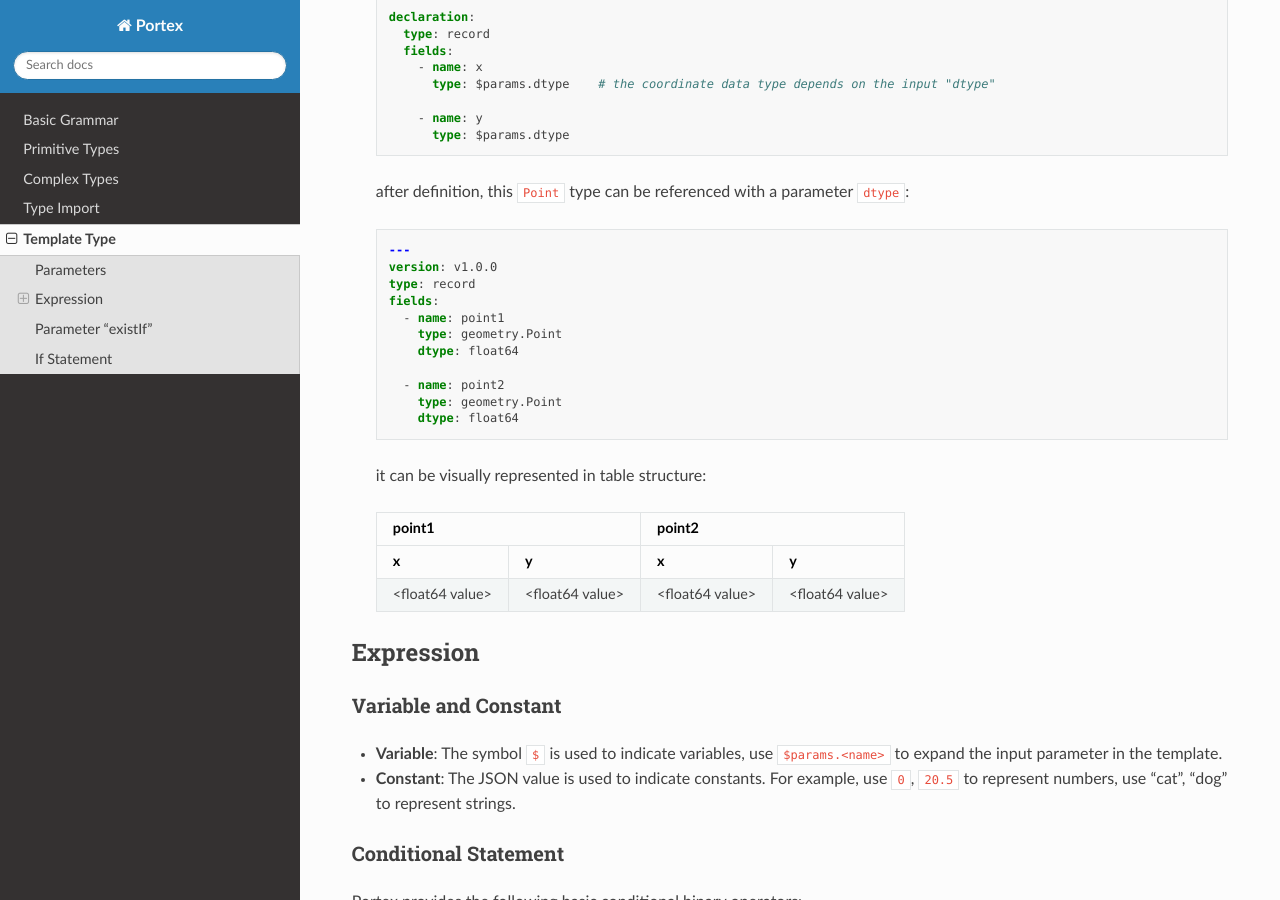
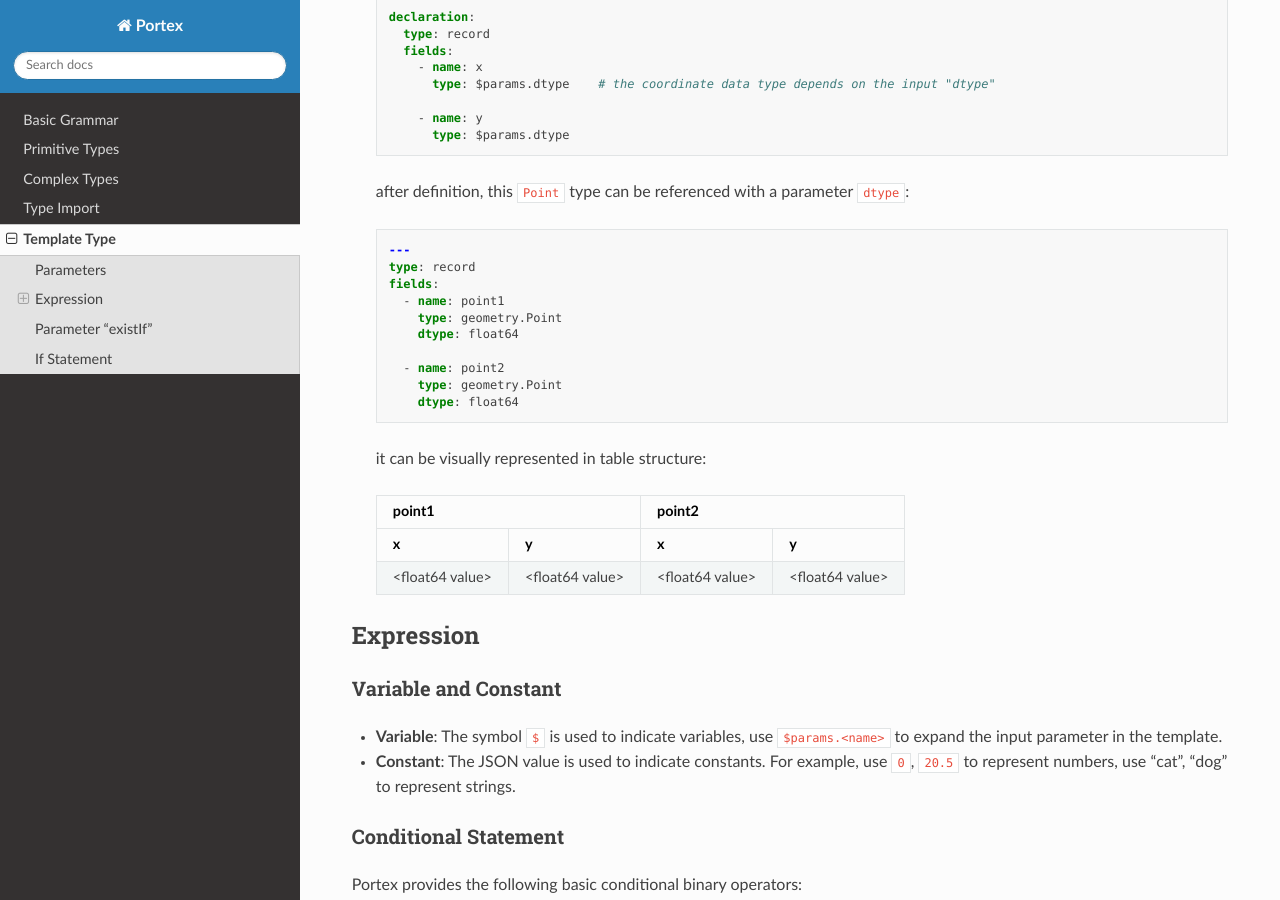
Before and after one commit to Project-OpenBytes/portex, a Sphinx documentation site: the page built from docs/source/schema/template_type.rst, in a window 1280 px wide and 900 px high, scrolled down 1456 px. Built offline with Sphinx 7.4.7 and the Read the Docs theme 2.0.0, drawn with Linux system fonts in a browser that asks for light colours; some of the changed text lies outside the part shown.

Commit message:
docs: remove the useless "version" field

```diff
--- a/docs/source/schema/template_type.rst
+++ b/docs/source/schema/template_type.rst
@@ -106,7 +106,6 @@ a Point type with its coordinates data type configurable:
    .. code:: yaml
 
       ---
-      version: v1.0.0
       type: record
       fields:
         - name: point1
@@ -219,7 +218,6 @@ a Point type which can be configured to be 2D or 3D:
    .. code:: yaml
 
       ---
-      version: v1.0.0
       type: record
       fields:
         - name: point2D
@@ -282,7 +280,6 @@ an animal enum type which the letter case of the value is configuable:
    .. code:: yaml
 
       ---
-      version: v1.0.0
       type: record
       fields:
         - name: upperCaseAnimal
```
